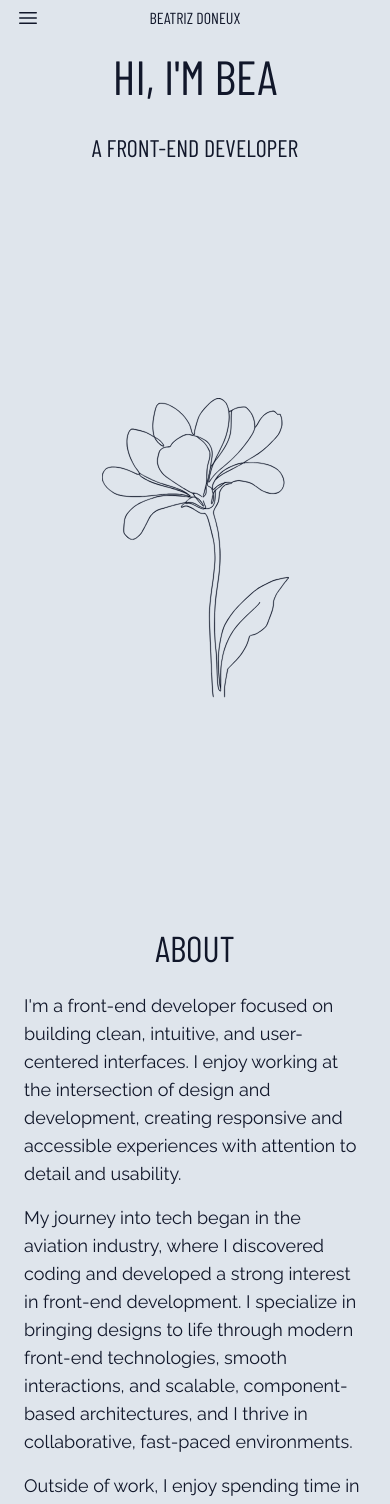
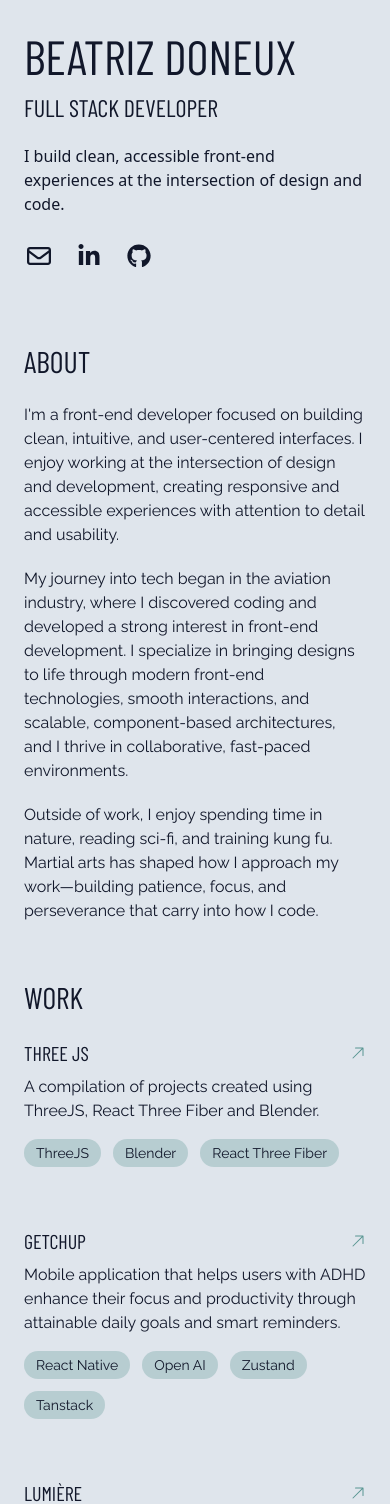
Before and after one commit to beatrizdoneux/beatrizdoneux.github.io, a React (Vite) app: page / in a window 390 px wide. Shown: the top 1504 px of the page. Built offline with nearby package versions, Linux system fonts and the light colour scheme; a web font is replaced by a local one.

Commit message:
Minor refactor, style update for small screens

```diff
--- a/src/App.jsx
+++ b/src/App.jsx
@@ -5,7 +5,7 @@ import Home from "./components/Home";
 export default function App() {
 	return (
 		<div className="bg-white text-blue dark:bg-blue dark:text-white">
-			<Navbar />
+			{/* <Navbar /> */}
 			<Routes>
 				<Route path="/" element={<Home />} />
 			</Routes>
--- a/src/components/Home.jsx
+++ b/src/components/Home.jsx
@@ -7,11 +7,15 @@ import Work from "./sections/Work";
 export default function Home() {
     return (
         <>
-        <Hero/>
-        <About />
-        <Work />
-        <Contact />
-        <Footer />
+            <div className="flex flex-col gap-10">
+                <Hero />
+                <div className="flex flex-col gap-10">
+                    <About />
+                    <Work />
+                    <Contact />
+                </div>
+                <Footer />
+            </div>
         </>
     )
 }
--- a/src/components/helpers/Card.jsx
+++ b/src/components/helpers/Card.jsx
@@ -4,7 +4,7 @@ export default function Card({ link, children, className="" }) {
             href={link}
             target="_blank"
             rel="noopener noreferrer"
-            className={`block rounded-2xl mb-5 p-3 border-1 border-green/20 hover:border-green/50 md:p-4 ${className}`}
+            className={`block ${className}`}
         >
             {children}
         </a>
--- /dev/null
+++ b/src/components/helpers/Icon.jsx
@@ -0,0 +1,21 @@
+import { FontAwesomeIcon } from "@fortawesome/react-fontawesome"
+import { library } from "@fortawesome/fontawesome-svg-core"
+
+import { fas } from "@fortawesome/free-solid-svg-icons"
+import { far } from "@fortawesome/free-regular-svg-icons"
+import { fab } from "@fortawesome/free-brands-svg-icons"
+
+library.add(fas, far, fab)
+
+export default function Icon({ icon, href, label }) {
+    return (
+        <a
+            href={href}
+            aria-label={label}
+            target="_blank"
+            rel="noopener noreferrer"
+        >
+            <FontAwesomeIcon icon={icon} aria-hidden="true" className="text-2xl " />
+        </a>
+    )
+}
--- a/src/components/helpers/Section.jsx
+++ b/src/components/helpers/Section.jsx
@@ -2,11 +2,11 @@ import React from "react"
 
 export default function Section({title, children, className=""}) {
     return(
-        <div className={`mx-auto max-w-7xl mt-10 px-6 py-2 sm:px-6 lg:px-8 font-body lg:flex lg:gap-20 lg:mb-20 ${className}`}>
-            <div className="font-title uppercase text-center text-4xl mb-6 md:text-6xl md:mb-10" >
+        <div className={`mx-auto max-w-7xl px-6 py-2 w-screen sm:px-6 lg:px-8 font-body lg:flex lg:gap-20 lg:mb-20 ${className}`}>
+            <div className="font-title uppercase text-left text-3xl mb-6 md:text-6xl md:mb-10" >
                 <h2>{title}</h2>
             </div>
-            <div className="lg:flex-1">
+            <div className="flex flex-col gap-5">
             {children}
             </div>
         </div>
--- a/src/components/sections/About.jsx
+++ b/src/components/sections/About.jsx
@@ -3,9 +3,9 @@ import Section from "../helpers/Section";
 export default function About() {
     return (
         <Section title="About" >
-                    <p className="paragraph">I'm a front-end developer focused on building clean, intuitive, and user-centered interfaces. I enjoy working at the intersection of design and development, creating responsive and accessible experiences with attention to detail and usability.</p>
-                    <p className="paragraph">My journey into tech began in the aviation industry, where I discovered coding and developed a strong interest in front-end development. I specialize in bringing designs to life through modern front-end technologies, smooth interactions, and scalable, component-based architectures, and I thrive in collaborative, fast-paced environments.</p>
-                    <p className="paragraph">Outside of work, I enjoy spending time in nature, reading sci-fi, and training kung fu. Martial arts has shaped how I approach my work—building patience, focus, and perseverance that carry into how I code.</p>
+            <p className="paragraph">I'm a front-end developer focused on building clean, intuitive, and user-centered interfaces. I enjoy working at the intersection of design and development, creating responsive and accessible experiences with attention to detail and usability.</p>
+            <p className="paragraph">My journey into tech began in the aviation industry, where I discovered coding and developed a strong interest in front-end development. I specialize in bringing designs to life through modern front-end technologies, smooth interactions, and scalable, component-based architectures, and I thrive in collaborative, fast-paced environments.</p>
+            <p className="paragraph">Outside of work, I enjoy spending time in nature, reading sci-fi, and training kung fu. Martial arts has shaped how I approach my work—building patience, focus, and perseverance that carry into how I code.</p>
         </Section>
     )
 }
--- a/src/components/sections/Contact.jsx
+++ b/src/components/sections/Contact.jsx
@@ -14,7 +14,7 @@ export default function Contact() {
     return (
         <Section title="Contact">
             <p className="paragraph">I'd love to hear from you! Let's...</p>
-            <div className="mt-5 md:mt-7 lg:grid lg:grid-cols-2 lg:gap-5">
+            <div className="mt-5 md:mt-7 flex flex-col gap-6">
                 <ContactCard
                     title="Chat"
                     description="Send me an email."
@@ -29,7 +29,7 @@ export default function Contact() {
                 />
                 <ContactCard
                     title="Code!"
-                    description="Check my Github profile."
+                    description="Check out my Github."
                     link="https://github.com/beatrizdoneux"
                     icon="fa-brands fa-github"
                 />
@@ -41,8 +41,8 @@ export default function Contact() {
 function ContactCard({ title, description, link, icon }) {
     return (
         <Card link={link} className="!mb-3 !lg:mb-0">
-            <div className="flex gap-7 items-center ">
-                <FontAwesomeIcon icon={icon} className="text-2xl text-green md:text-4xl" />
+            <div className="flex gap-5 items-center ">
+                <FontAwesomeIcon icon={icon} className="text-2xl md:text-4xl" />
                 <div>
                     <h3 className="heading-3">{title}</h3>
                     <p className="paragraph mt-2">{description}</p>
--- a/src/components/sections/Footer.jsx
+++ b/src/components/sections/Footer.jsx
@@ -4,10 +4,10 @@ import Section from "../helpers/Section";
 export default function Footer() {
     return (
         <div className="mx-auto max-w-7xl mt-10 px-6 py-2 sm:px-6 ">
-            <div className="text-center items-center">
+            <div className="text-left items-center flex flex-col gap-2 items-start">
                 <p className="paragraph">&copy; Beatriz Doneux</p>
                 <p className="paragraph">Built with React and Tailwind CSS on VSCode, deployed with Vite.</p>
-                <DarkModeToggle className="mt-9" />
+                <DarkModeToggle className="" />
             </div>
         </div>
     )
--- a/src/components/sections/Hero.jsx
+++ b/src/components/sections/Hero.jsx
@@ -1,20 +1,26 @@
 import Section from "../helpers/Section"
 import Flower from "../Flower"
+import Icon from "../helpers/Icon"
 
 export default function Hero() {
     return (
-        <div className="mx-auto max-w-7xl px-2 py-2 sm:px-6 lg:px-8 font-title uppercase min-h-screen flex flex-col gap-5 items-center justify-evenly md:flex-row">
+        <div className="mx-auto max-w-7xl px-6 py-6 sm:px-6 lg:px-8">
 
-            <div className="mt-2 mb-10 text-center md:text-left">
-                <p className="text-5xl mb-8 md:text-7xl">Hi, I'm Bea</p>
-                <p className="text-2xl md:text-4xl">A front-end developer</p>
+            <div className="mt-2 mb-7 text-left ">
+                <p className="text-5xl mb-3 md:text-7xl font-title uppercase">Beatriz Doneux</p>
+                <p className="text-2xl md:text-4xl font-title uppercase mb-5">Full stack developer</p>
+                <p className="paragraph">I build clean, accessible front-end experiences at the intersection of design and code.</p>
+            </div>
+            <div className="flex gap-5">
+                <Icon href="mailto:beatrizdoneux@outlook.com" label="" icon="fa-regular fa-envelope" />
+                <Icon href="https://www.linkedin.com/in/beatrizdoneux/" label="" icon="fa-brands fa-linkedin-in" />
+                <Icon href="https://github.com/beatrizdoneux" label="" icon="fa-brands fa-github" />
+
             </div>
 
-            {/* THIS is the key */}
-            <div className="flex-1 min-h-0 flex items-center justify-center w-full">
+            {/* <div className="flex-1 min-h-0 flex items-center justify-center w-full">
                 <Flower className="max-h-full max-w-1/2 stroke-green fill-green dark:fill-white dark:stroke-white" />
-            </div>
-
+            </div> */}
         </div>
     )
 }
--- a/src/components/sections/Work.jsx
+++ b/src/components/sections/Work.jsx
@@ -5,7 +5,7 @@ import { ArrowUpRightIcon } from "@heroicons/react/24/solid";
 export default function Work() {
     return (
         <Section title="Work">
-            <div className="lg:grid lg:grid-cols-2 lg:gap-4">
+            <div className="flex flex-col gap-15">
                 <ProjectCard
                     title="Three JS"
                     description="A compilation of projects created using ThreeJS, React Three Fiber and Blender."
@@ -34,17 +34,19 @@ export default function Work() {
 function ProjectCard({ title, description, link, tags }) {
     return (
         <Card link={link}>
+            <div className="flex flex-col gap-2">
                 <div className="flex justify-between items-center">
                     <h3 className="heading-3">{title}</h3>
-                    <ArrowUpRightIcon aria-hidden="true" className="size-6 text-green md:size-8" />
+                    <ArrowUpRightIcon aria-hidden="true" className="size-4 text-green md:size-8" />
                 </div>
 
                 <p className="paragraph">{description}</p>
 
-                <div className="flex gap-3 flex-wrap mt-6">
+                <div className="flex gap-3 flex-wrap mt-2">
                     {tags.map((tag) => (
-                        <span key={tag} className="rounded-2xl bg-green/30 py-1 px-4 text-blue text-base dark:text-white">{tag}</span>
+                        <span key={tag} className="rounded-2xl bg-green/30 py-1 px-3 text-blue text-sm dark:text-white">{tag}</span>
                     ))}
+                </div>
             </div>
 
             <span className="sr-only">Open project in new tab</span>
--- a/src/style.css
+++ b/src/style.css
@@ -39,9 +39,9 @@
 }
 
 .paragraph {
-    @apply text-lg mt-4 mb-2 md:text-2xl md:mt-6 lg:mt-0 lg:mb-6
+    @apply text-base
 }
 
 .heading-3 {
-    @apply font-title uppercase text-2xl md:text-4xl lg:mb-6
+    @apply font-title uppercase text-xl md:text-4xl lg:mb-6
 }
```
Lines whose indentation alone changed are shown as unchanged.
